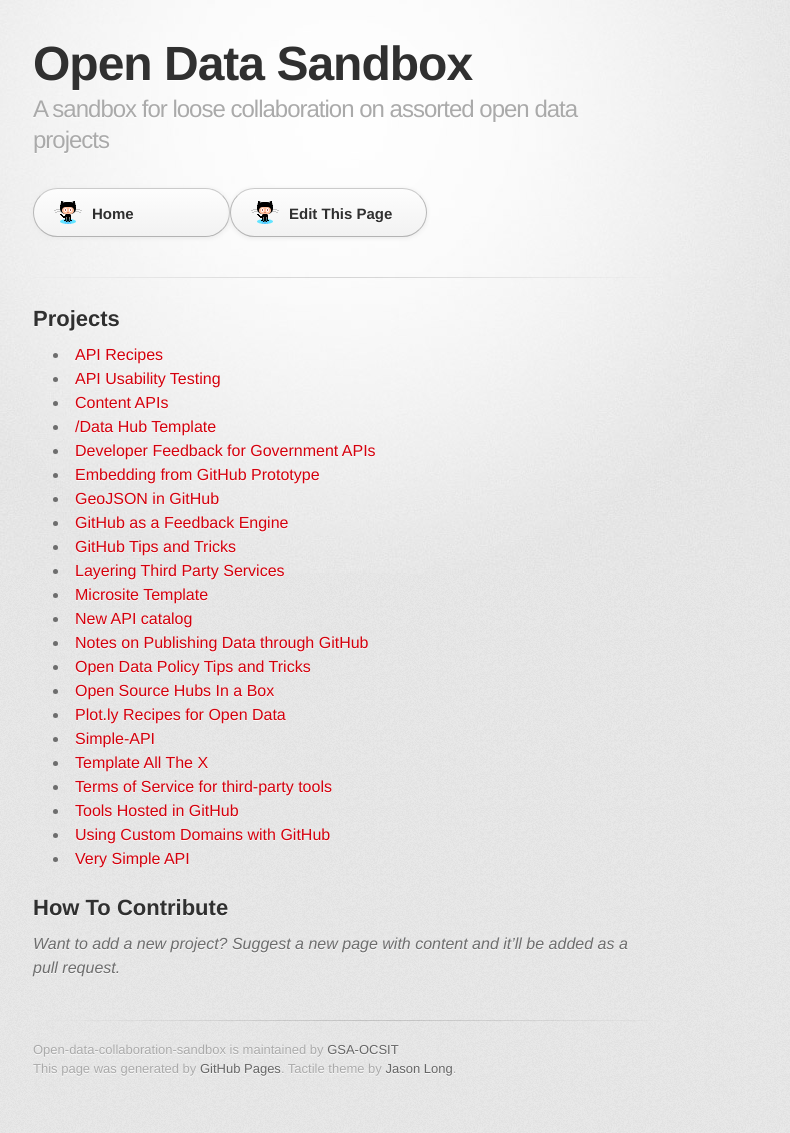
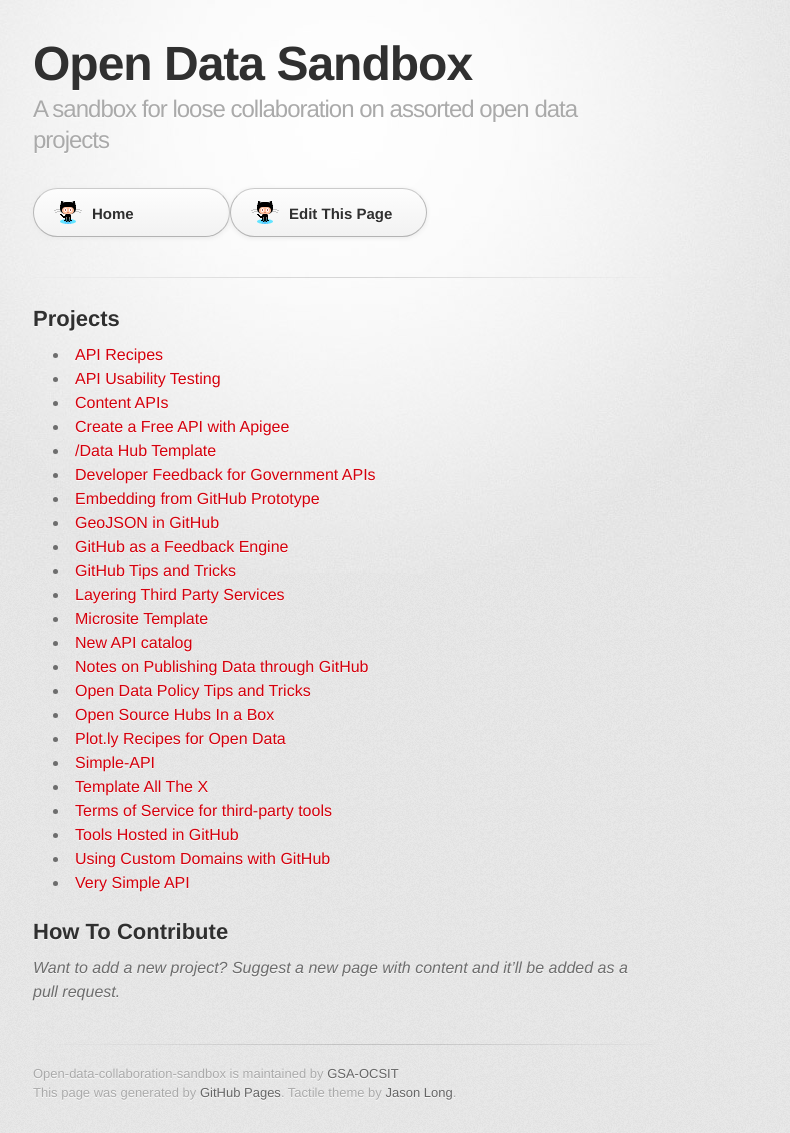
Before and after one commit to GSA/Open-Data-Collaboration-Sandbox, a Jekyll site: the page built from index.md, in a window 1280 px wide. Shown: the whole page, without its empty margins (297-1087 px from the left). Built offline with Jekyll 4.4.1, drawn with Linux system fonts in a browser that asks for light colours; some web fonts are replaced; before the commit the page ends 1109 px from its top, so only the background shows below that.

Commit message:
Update index.md

```diff
--- a/index.md
+++ b/index.md
@@ -10,6 +10,7 @@
 * [API Recipes](http://gsa.github.io/Open-Data-Collaboration-Sandbox/api_recipes)
 * [API Usability Testing](http://graybrooks.com/API-Usability-Testing/)
 * [Content APIs](https://github.com/GSA/.Gov-Content-as-an-API)
+* [Create a Free API with Apigee](http://gsa.github.io/Open-Data-Collaboration-Sandbox/create_a_free_api_with_apigee/)
 * [/Data Hub Template](http://gsa.github.io/Open-Data-Collaboration-Sandbox/data-hub-template)
 * [Developer Feedback for Government APIs](https://github.com/GSA/Developer-Feedback-for-Government-APIs)
 * [Embedding from GitHub Prototype](https://github.com/gbinal/embedding-github-prototype)
```
